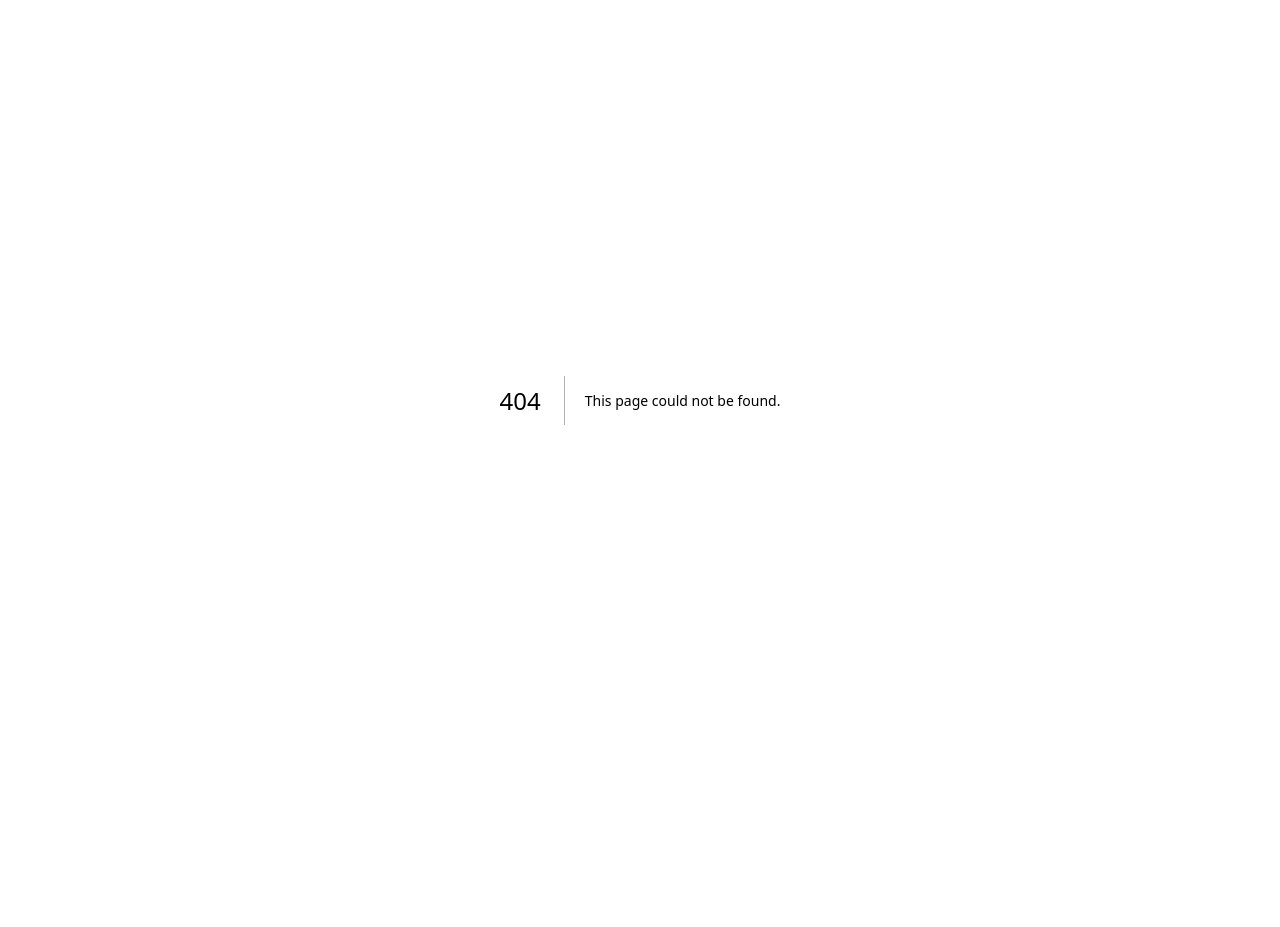
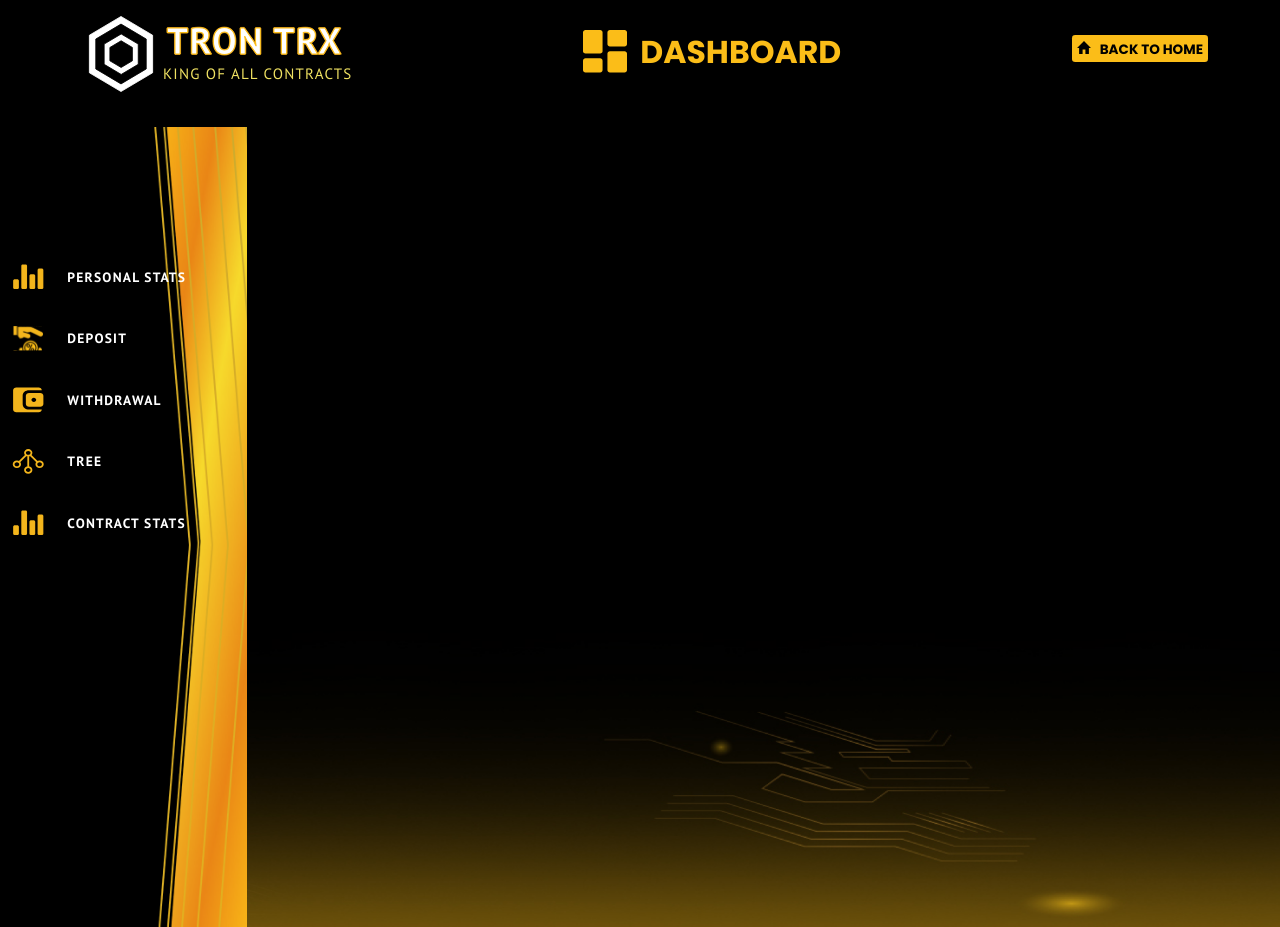
Before and after one commit to AbdulQadir92/trontrx, a Next.js app: page /dashboard/deposit in a window 1280 px wide. Before the commit this address had no page. Before the commit the page ends 800 px from the top, so only its background shows below. Built offline with nearby package versions, Linux system fonts and the light colour scheme.

Commit message:
resolved build error

```diff
--- /dev/null
+++ b/src/app/dashboard/deposit/page.tsx
@@ -0,0 +1,10 @@
+"use client"
+
+
+const page = () => {
+    return (
+        <div>Deposit</div>
+    )
+}
+
+export default page
--- a/src/app/dashboard/layout.tsx
+++ b/src/app/dashboard/layout.tsx
@@ -9,9 +9,9 @@ export const metadata: Metadata = {
 const layout = ({ children }: { children: React.ReactNode }) => {
 
     return (
-        <div>
+        <>
             <Main>{children}</Main>
-        </div>
+        </>
     )
 }
 
--- a/src/components/dashboard/common/FooterNavItem.tsx
+++ b/src/components/dashboard/common/FooterNavItem.tsx
@@ -14,15 +14,23 @@ const Button = styled.button`
 
 interface FooterNavItemProps {
     text: string,
-    link: string
+    link: string,
+    isSidebar?: boolean
 }
 
-const FooterNavItem: React.FC<FooterNavItemProps> = ({ text, link }) => {
+const FooterNavItem: React.FC<FooterNavItemProps> = ({ text, link, isSidebar }) => {
+    const router = useRouter();
 
-    const router = useRouter()
+    const toggleSidebarMobile = () => {
+        const sidebarMobile = document.querySelector('#sidebarMobile') as HTMLDivElement;
+        sidebarMobile.classList.toggle('show');
+    }
 
     const handleClick = () => {
-        router.push(link)
+        if (isSidebar) {
+            toggleSidebarMobile();
+        }
+        router.push(link);
     }
 
     return (
--- a/src/components/dashboard/common/Header.tsx
+++ b/src/components/dashboard/common/Header.tsx
@@ -1,3 +1,4 @@
+"use client"
 import { HeaderStyled, DashboardLogo, DashboardSection, HomeButton } from "@/styles/pages/components/dashboard/Header.styled"
 import { CONTENT as content } from '@/content/content'
 import React from "react"
@@ -5,12 +6,13 @@ import Link from 'next/link'
 import { useRouter } from "next/navigation"
 
 
-interface HeaderProps {
-    toggleSidebar: Function
-}
+const Header = () => {
+    const router = useRouter();
 
-const Header: React.FC<HeaderProps> = ({ toggleSidebar }) => {
-    const router = useRouter();
+    const toggleSidebarMobile = () => {
+        const sidebarMobile = document.querySelector('#sidebarMobile') as HTMLDivElement;
+        sidebarMobile.classList.toggle('show');
+    }
 
     return (
         <HeaderStyled>
@@ -35,7 +37,7 @@ const Header: React.FC<HeaderProps> = ({ toggleSidebar }) => {
                     </span>
                 </Link>
             </HomeButton>
-            <img src="/assets/images/dashboard/header/menu.svg" onClick={() => toggleSidebar()} />
+            <img src="/assets/images/dashboard/header/menu.svg" onClick={() => toggleSidebarMobile()} />
         </HeaderStyled>
     )
 }
--- a/src/components/dashboard/common/Main.tsx
+++ b/src/components/dashboard/common/Main.tsx
@@ -3,28 +3,14 @@ import { CurrentStatsStyled, MainStyled, Page } from "@/styles/pages/components/
 import Header from "@/components/dashboard/common/Header"
 import SidebarDesktop from "@/components/dashboard/common/SidebarDesktop"
 import SidebarMobile from "@/components/dashboard/common/SidebarMobile"
-import { useEffect, useState } from "react"
 
 
 const Main = ({ children }: { children: React.ReactNode }) => {
 
-    useEffect(() => {
-        window.scrollTo({
-            top: 0,
-            left: 0,
-            behavior: 'instant'
-        })
-    }, [])
-
-    const [sidebarClass, setSidebarClass] = useState(false);
-    const toggleSidebar = () => {
-        setSidebarClass(!sidebarClass);
-    }
-
     return (
         <CurrentStatsStyled>
-            <Header toggleSidebar={toggleSidebar} />
-            <SidebarMobile sidebarClass={sidebarClass} activeLink="currentStats" />
+            <Header />
+            <SidebarMobile activeLink="currentStats" />
             <MainStyled>
                 <SidebarDesktop activeLink="currentStats" />
                 <Page>
--- a/src/components/dashboard/common/SidebarDesktop.tsx
+++ b/src/components/dashboard/common/SidebarDesktop.tsx
@@ -1,3 +1,4 @@
+"use client"
 import { SidebarDesktopStyled, LinkStyled } from "@/styles/pages/components/dashboard/SidebarDesktop.styled"
 import FooterNavItem from "./FooterNavItem"
 import React from "react"
@@ -13,7 +14,7 @@ const SidebarDesktop: React.FC<SidebarMobileProps> = ({ activeLink }) => {
             <ul>
                 <LinkStyled className={activeLink === "currentStats" ? "active" : ""}>
                     <img src="/assets/images/dashboard/sidebar/currentStats.svg" alt="..." />
-                    <FooterNavItem text={'PERSONAL STATS'} link="/dashboard" />
+                    <FooterNavItem text={'PERSONAL STATS'} link="/dashboard/personalstats" />
                 </LinkStyled>
                 <LinkStyled className={activeLink === "deposit" ? "active" : ""}>
                     <img src="/assets/images/dashboard/sidebar/deposit.svg" alt="..." />
--- a/src/components/dashboard/common/SidebarMobile.tsx
+++ b/src/components/dashboard/common/SidebarMobile.tsx
@@ -1,3 +1,4 @@
+"use client"
 import { SidebarMobileStyled, HomeButtonMobile } from "@/styles/pages/components/dashboard/SidebarMobile.styled"
 import FooterNavItem from "./FooterNavItem"
 import { CONTENT as content } from '@/content/content'
@@ -6,37 +7,36 @@ import React from "react"
 
 
 interface SidebarMobileProps {
-    sidebarClass: boolean,
     activeLink: string
 }
 
-const SidebarMobile: React.FC<SidebarMobileProps> = ({ sidebarClass, activeLink }) => {
+const SidebarMobile: React.FC<SidebarMobileProps> = ({ activeLink }) => {
     return (
-        <SidebarMobileStyled className={sidebarClass ? "show" : ""}>
+        <SidebarMobileStyled id="sidebarMobile">
             <ul>
-                <div>
+                {/* <div>
                     <img src="/assets/images/dashboard/header/dashboard.svg" alt="..." />
-                    <FooterNavItem text={'DASHBOARD'} link="/dashboard" />
-                </div>
+                    <FooterNavItem text={'DASHBOARD'} link="/dashboard/personalstats" />
+                </div> */}
                 <div className={activeLink === "currentStats" ? "active" : ""}>
                     <img src="/assets/images/dashboard/sidebar/currentStats.svg" alt="..." />
-                    <FooterNavItem text={'PERSONAL STATS'} link="/dashboard" />
+                    <FooterNavItem text={'PERSONAL STATS'} link="/dashboard/personalstats" isSidebar={true} />
                 </div>
                 <div className={activeLink === "deposit" ? "active" : ""}>
                     <img src="/assets/images/dashboard/sidebar/deposit.svg" alt="..." />
-                    <FooterNavItem text={'DEPOSIT'} link="/dashboard/deposit" />
+                    <FooterNavItem text={'DEPOSIT'} link="/dashboard/deposit" isSidebar={true} />
                 </div>
                 <div className={activeLink === "withdrawal" ? "active" : ""}>
                     <img src="/assets/images/dashboard/sidebar/withdrawl.svg" alt="..." />
-                    <FooterNavItem text={'WITHDRAWAL'} link="/dashboard/withdrawal" />
+                    <FooterNavItem text={'WITHDRAWAL'} link="/dashboard/withdrawal" isSidebar={true} />
                 </div>
                 <div className={activeLink === "tree" ? "active" : ""}>
                     <img src="/assets/images/dashboard/sidebar/tree.svg" alt="..." />
-                    <FooterNavItem text={'TREE'} link="/dashboard/tree" />
+                    <FooterNavItem text={'TREE'} link="/dashboard/tree" isSidebar={true} />
                 </div>
                 <div className={activeLink === "contractStats" ? "active" : ""}>
                     <img src="/assets/images/dashboard/sidebar/currentStats.svg" alt="..." />
-                    <FooterNavItem text={'CONTRACT STATS'} link="/dashboard/contractstats" />
+                    <FooterNavItem text={'CONTRACT STATS'} link="/dashboard/contractstats" isSidebar={true} />
                 </div>
             </ul>
             <HomeButtonMobile>
--- a/src/components/home/Footer.tsx
+++ b/src/components/home/Footer.tsx
@@ -23,7 +23,7 @@ const Footer = () => {
                 </div>
                 <div>
                     <FooterNavItem text={CONTENT.footer.footerLinks[3]} link="#faqs" />
-                    <FooterNavItem text={CONTENT.footer.footerLinks[4]} link="dashboard" />
+                    <FooterNavItem text={CONTENT.footer.footerLinks[4]} link="dashboard/personalstats" />
                 </div>
             </Links>
             <SocialLinks>
--- a/src/components/home/Navbar.tsx
+++ b/src/components/home/Navbar.tsx
@@ -63,7 +63,7 @@ const Navbar = () => {
                         </div>
                         <div onClick={toggleNavbar}>
                             <img src="/assets/images/navbar/dashboard-icon.svg" alt="..." />
-                            <NavItem text={'DASHBOARD'} link="/dashboard" />
+                            <NavItem text={'DASHBOARD'} link="/dashboard/personalstats" />
                         </div>
                     </ul>
                 </MobileNavbar>
--- a/src/content/content.ts
+++ b/src/content/content.ts
@@ -345,7 +345,7 @@ export const CONTENT = {
                 },
                 "yellowButton2": {
                     "span1": "Upline Partner Wallet",
-                    "span2": ""
+                    "span2": "TEvG6VpgitzigWyqvhmGcihLf6WBEM1Q6s"
                 },
                 "blackButton2": {
                     "span1": "Your Referral Link",
```
Also changed, not shown: src/app/dashboard/personalstats/page.tsx (renamed from src/app/dashboard/page.tsx, +4 -3 lines), src/app/page.tsx (+8 -0 lines).
